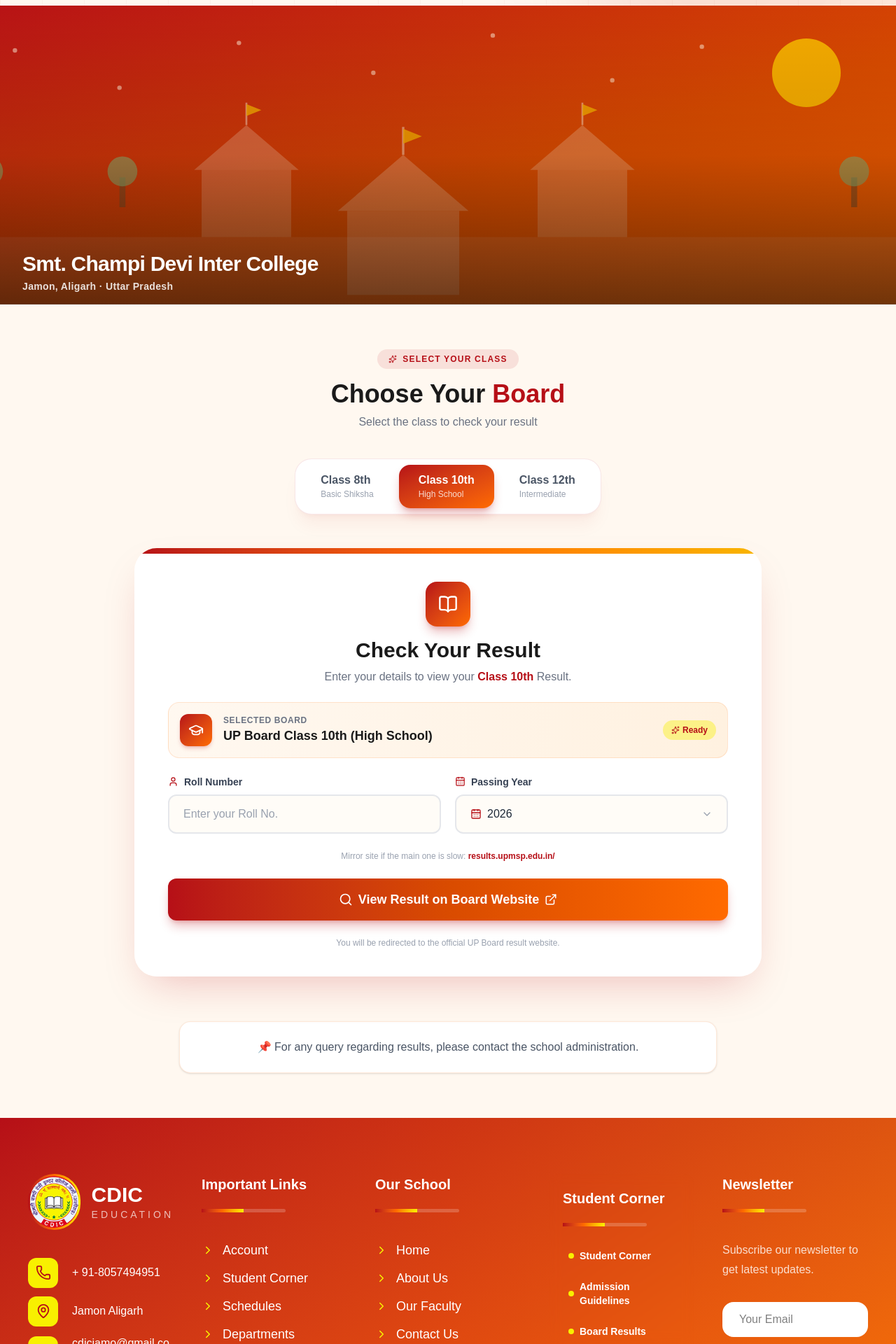
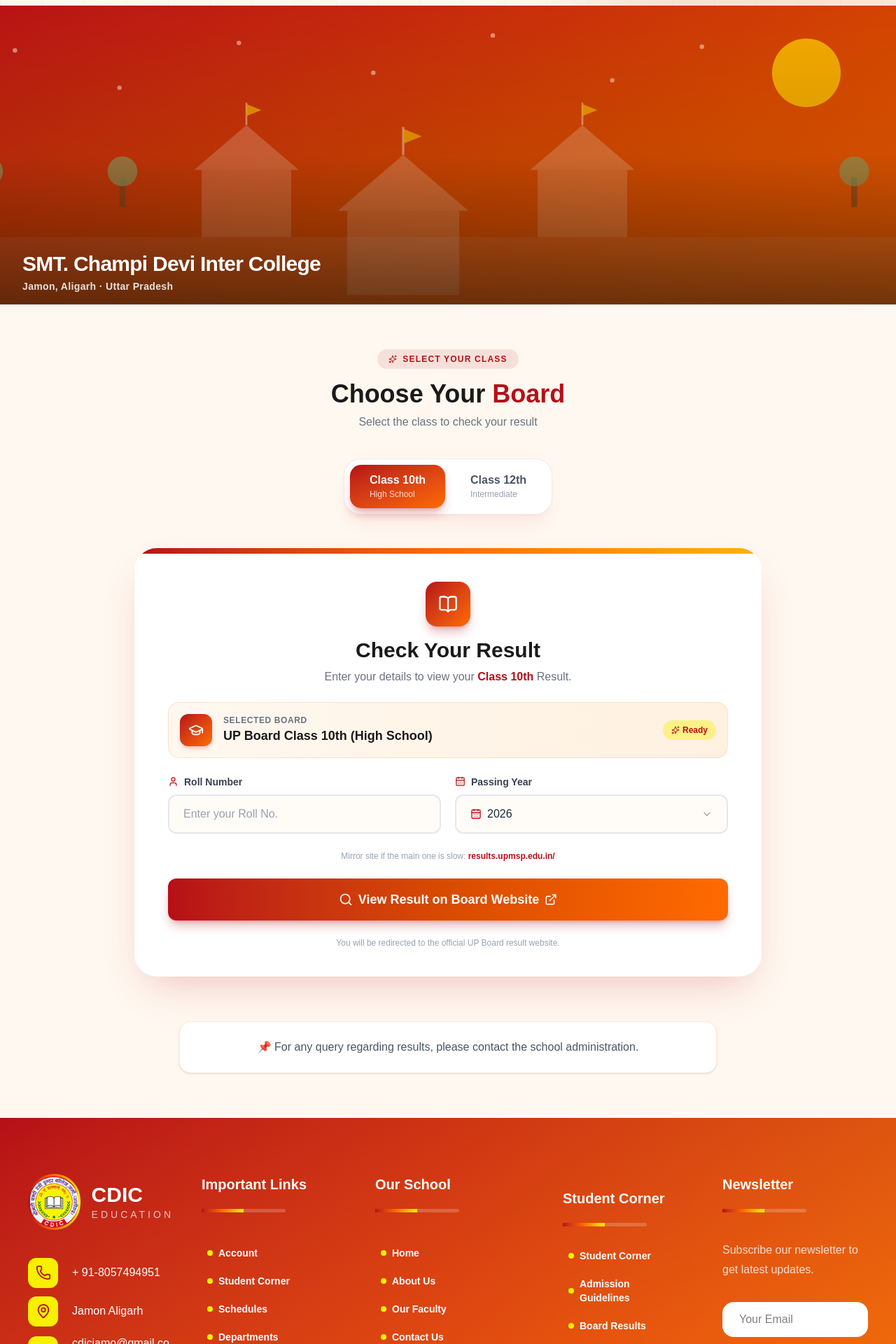
Before and after one commit to riddusharma23-netizen/new_one, a Next.js app: page /student-corner/board-result in a window 1280 px wide. Shown: the part 880-2800 px from the top of the page at 70% size. Built offline with nearby package versions, Linux system fonts and the light colour scheme.

Commit message:
Update project

```diff
--- a/app/student-corner/board-result/page.tsx
+++ b/app/student-corner/board-result/page.tsx
@@ -198,7 +198,7 @@
         <div className="absolute inset-0 bg-gradient-to-t from-black/55 via-black/10 to-transparent" />
         <div className="absolute bottom-4 left-4 sm:left-8">
           <p className="text-white font-black text-lg sm:text-3xl tracking-tight">
-            Smt. Champi Devi Inter College
+            SMT. Champi Devi Inter College
           </p>
           <p className="text-[11px] sm:text-sm font-semibold tracking-wide text-white/85 mt-1">
             Jamon, Aligarh · Uttar Pradesh
@@ -243,7 +243,7 @@
 
             <p className="mt-6 text-base sm:text-lg leading-8 text-gray-700 max-w-xl mx-auto lg:mx-0">
               Congratulations to all our brilliant students for their outstanding
-              performance. <span className="font-semibold text-[#B60F17]">Smt. Champi Devi Inter College</span> is proud of you!
+              performance. <span className="font-semibold text-[#B60F17]">SMT. Champi Devi Inter College</span> is proud of you!
             </p>
 
             <div className="mt-9 flex flex-wrap justify-center lg:justify-start gap-4">
@@ -322,7 +322,7 @@
 
 function ClassToggle({ selectedClass, setSelectedClass }: ClassToggleProps) {
   const classes = [
-    { id: "8", label: "Class 8th", sub: "Basic Shiksha" },
+    // { id: "8", label: "Class 8th", sub: "Basic Shiksha" },
     { id: "10", label: "Class 10th", sub: "High School" },
     { id: "12", label: "Class 12th", sub: "Intermediate" },
   ];
--- a/components/Footer.tsx
+++ b/components/Footer.tsx
@@ -321,31 +321,17 @@
 
       <Title title={title} />
 
-      <div className="mt-10 space-y-3">
+      <div className="mt-10 space-y-1">
 
         {links.map((item) => (
           <Link
             key={item.href}
             href={item.href}
             className="
-            flex
-            items-center
-            gap-3
-
-            text-sm
-            sm:text-base
-            md:text-lg
-
-            hover:text-[#F8F000]
-
-
-            duration-300
+          flex items-center gap-2 rounded-xl px-2 py-2 text-sm font-semibold transition hover:bg-white/15 hover:text-[#fff3a6]
             "
           >
-            <ChevronRight
-              size={18}
-              color="#F8F400"
-            />
+          <span className="h-2 w-2 shrink-0 rounded-full bg-[#f8f000]" />
 
             {item.label}
           </Link>
@@ -369,7 +355,7 @@
   return (
     <div className="rounded-2xl  p-5 backdrop-blur-sm">
       <Title title="Student Corner" />
-      <div className="mt-6 space-y-2">
+      <div className="mt-6 space-y-1">
         {links.map((link) => (
           <Link
             key={link.href}
```
